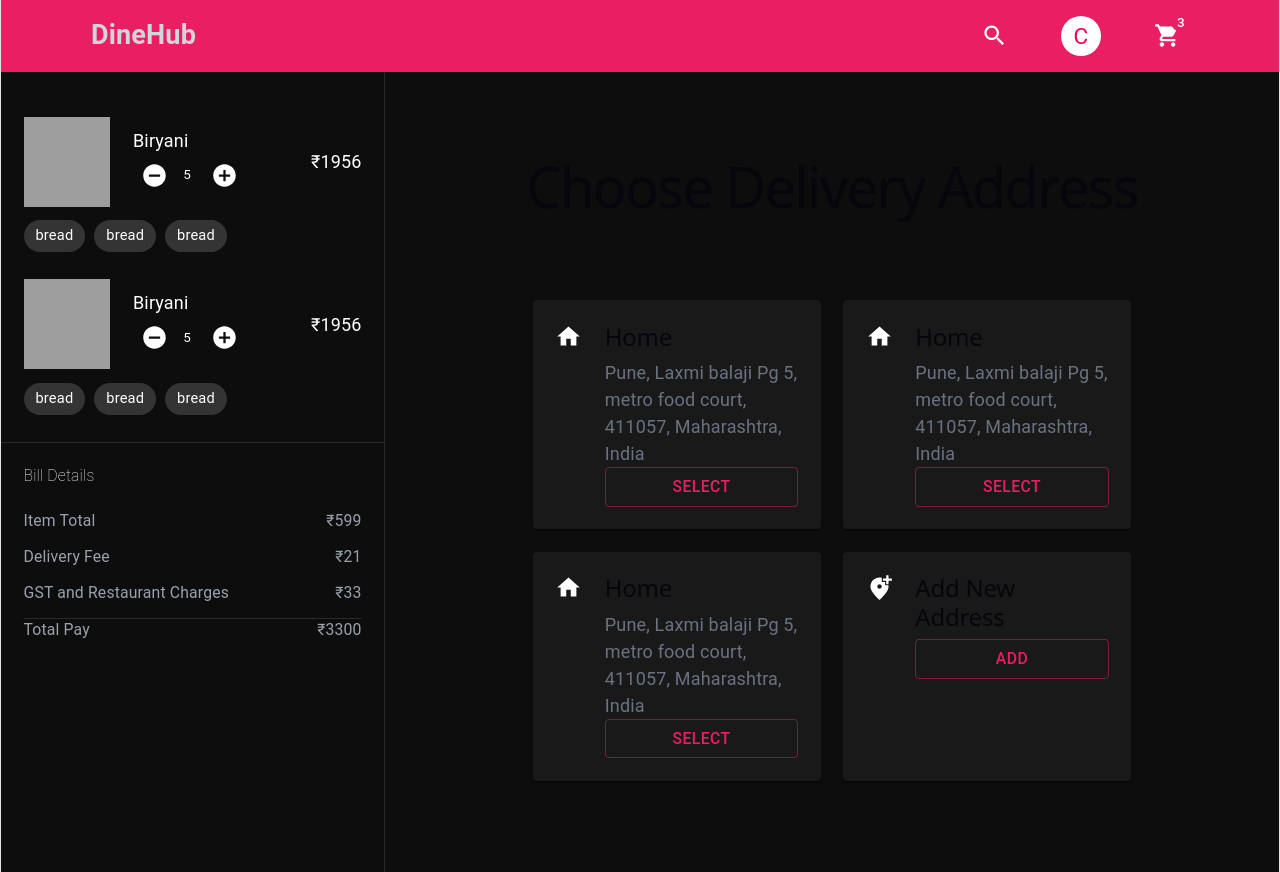
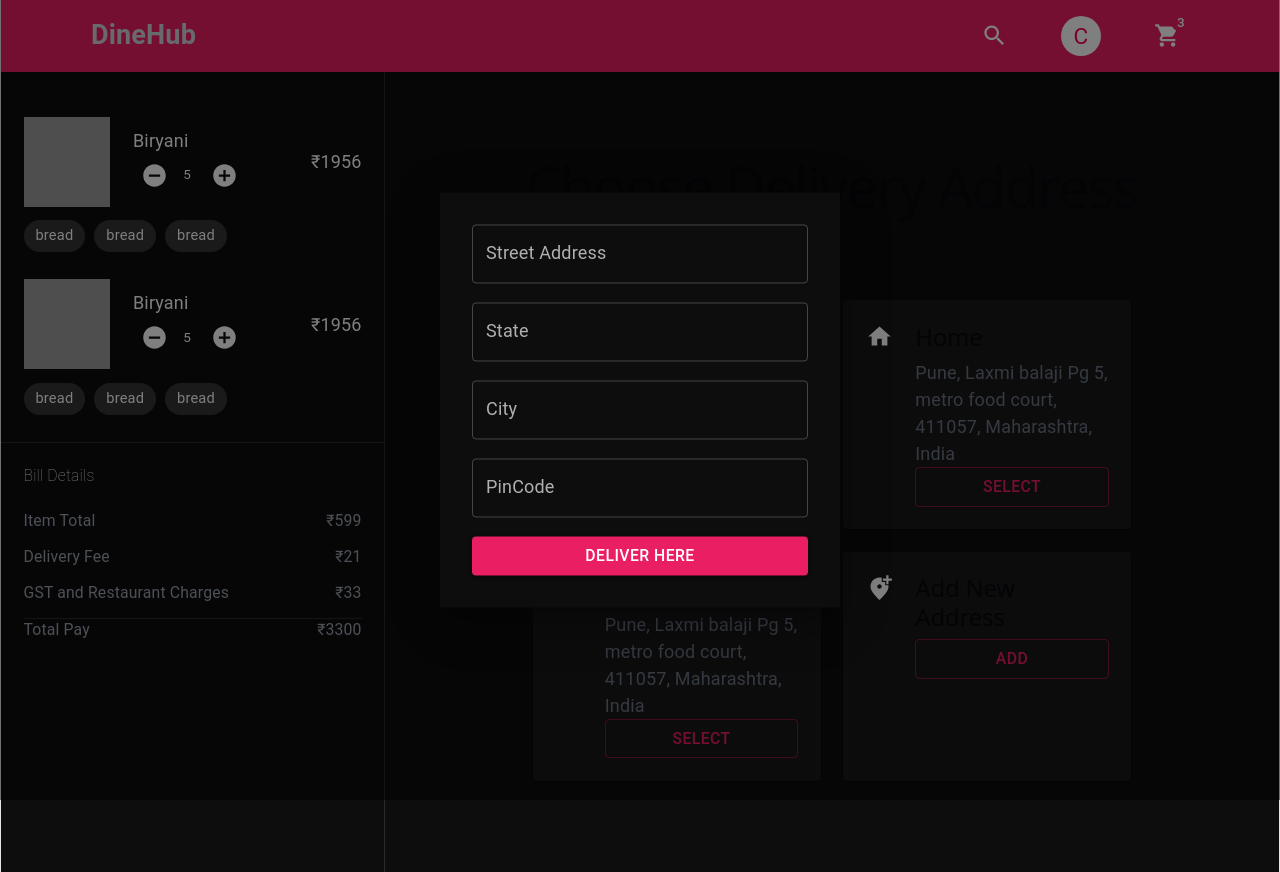
Before and after one commit to ShantanuSutar/Food-Ordering-App-Frontend, a React (Vite) app: page / in a window 1280 px wide. Both pictures are taken after a click on the button "ADD". Built offline with nearby package versions, Linux system fonts and the light colour scheme; grey boxes are pictures that could not be loaded.

Commit message:
feat: added choose delivery address section on cart page

```diff
--- a/package.json
+++ b/package.json
@@ -18,12 +18,14 @@
     "carousel": "^0.0.3",
     "embla-carousel-autoplay": "^8.6.0",
     "embla-carousel-react": "^8.6.0",
+    "formik": "^2.4.9",
     "react": "^19.2.8",
     "react-dom": "^19.2.8",
     "react-slick": "^0.31.0",
     "slick": "^1.12.2",
     "slick-carousel": "^1.8.1",
-    "tailwindcss": "^4.3.3"
+    "tailwindcss": "^4.3.3",
+    "yup": "^1.7.1"
   },
   "devDependencies": {
     "@eslint/js": "^10.0.1",
--- a/src/components/Cart/Cart.jsx
+++ b/src/components/Cart/Cart.jsx
@@ -1,23 +1,60 @@
-import { Button, Card, Divider } from '@mui/material'
-import React from 'react'
+import { Box, Button, Card, Divider, Grid, Modal, TextField } from '@mui/material'
+import React, { useState } from 'react'
 import CartItem from './CartItem'
 import AddressCard from './AddressCard';
 import AddLocationAlt from '@mui/icons-material/AddLocationAlt'
+import { ErrorMessage, Field, Form, Formik } from 'formik';
+import * as Yup from "yup"
 
 const items = [1, 1];
 
+const style = {
+  position: 'absolute',
+  top:'50%',
+  left: '50%',
+  transform: 'translate(-50%, -50%)',
+  width: 400,
+  bgcolor: 'background.paper',
+  outline:"none",
+  boxShadow: 24,
+  p:4
+}
+
+const initialValues = {
+  streetAddress: "",
+  state: "",
+  pincode: "",
+  city: "",
+}
+
+const validationSchema = Yup.object().shape({
+  streetAddress: Yup.string().required("Street address is required"),
+  state: Yup.string().required("State is required"),
+  pincode: Yup.string().required("PinCode is required"),
+  city: Yup.string().required("City is required"),
+})
+
 const Cart = () => {
+
+  const [open, setOpen] = useState(false);
+
+  const handleClose = () => {
+    setOpen(false)
+  }
 
   const createOrderUsingSelectedAddress = () => {
 
   }
 
   const handleOpenAddressModal = () => {
-
+    setOpen(true);
   }
 
+  const handleSubmit = (value) => {
+    console.log("value : ", value)
+  }
   return (
-    <div className=''>
+    <>
       <main className=' lg:flex justify-between'>
         <section className=' lg:w-[30%] space-y-6 lg:min-h-screen pt-10'>
           {items.map((item) => <CartItem />)}
@@ -64,8 +101,82 @@ const Cart = () => {
           </div>
         </section>
       </main>
+      <Modal open={open} onClose={handleClose} aria-labelledby="modal-modal-title" aria-describedby="modal-modal-description">
+        <Box sx={style}>
+          <Formik initialValues={initialValues} validationSchema={validationSchema} onSubmit={handleSubmit}>
+            <Form>
+              <Grid container spacing={2} sx={{ width: "100%" }}>
+                <Grid size={12}>
+                  <Field
+                  as={TextField}
+                  name="streetAddress"
+                  label="Street Address"
+                  fullWidth
+                  variant="outlined"
+                  error={!ErrorMessage("streetAddress")}
+                  helperText={
+                    <ErrorMessage name='streetAddress'>
+                      {(msg) => <span className=' text-red-600'>{msg}</span>}
+                    </ErrorMessage>
+                  }
+                  />
+                </Grid>
+                <Grid size={12}>
+                  <Field
+                  as={TextField}
+                  name="state"
+                  label="State"
+                  fullWidth
+                  variant="outlined"
+                  error={!ErrorMessage("state")}
+                  helperText={
+                    <ErrorMessage name='state'>
+                      {(msg) => <span className=' text-red-600'>{msg}</span>}
+                    </ErrorMessage>
+                  }
+                  />
+                </Grid>
+                <Grid size={12}>
+                  <Field
+                  as={TextField}
+                  name="city"
+                  label="City"
+                  fullWidth
+                  variant="outlined"
+                  error={!ErrorMessage("city")}
+                  helperText={
+                    <ErrorMessage name='city'>
+                      {(msg) => <span className=' text-red-600'>{msg}</span>}
+                    </ErrorMessage>
+                  }
+                  />
+                </Grid>
+                <Grid size={12}>
+                  <Field
+                  as={TextField}
+                  name="pincode"
+                  label="PinCode"
+                  fullWidth
+                  variant="outlined"
+                  error={!ErrorMessage("pincode")}
+                  helperText={
+                    <ErrorMessage name='pincode'>
+                      {(msg) => <span className=' text-red-600'>{msg}</span>}
+                    </ErrorMessage>
+                  }
+                  />
+                </Grid>
 
-    </div>
+                <Grid size={12}>
+                  <Button variant='contained' type='submit' color='primary' fullWidth>Deliver Here</Button>
+                </Grid>
+
+            </Grid>
+            </Form>
+          </Formik>
+        </Box>
+      </Modal>
+    </>
   )
 }
 
--- a/src/components/Cart/CartItem.jsx
+++ b/src/components/Cart/CartItem.jsx
@@ -30,7 +30,7 @@ const CartItem = () => {
             </div>
         </div>
         <div className=' pt-3 space-x-2'>
-            {[1,1,1].map((item) => <Chip label={"bread"} />)}
+            {[1,1,1].map((item, i) => <Chip key={i} label={"bread"} />)}
         </div>
     </div>
   )
```
Also changed, not shown: 1 other file (tests, documents, lock files or other folders).
